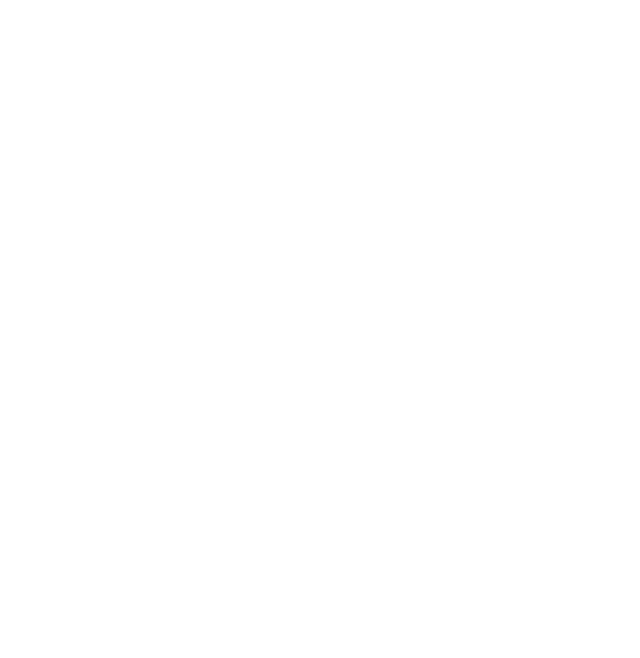
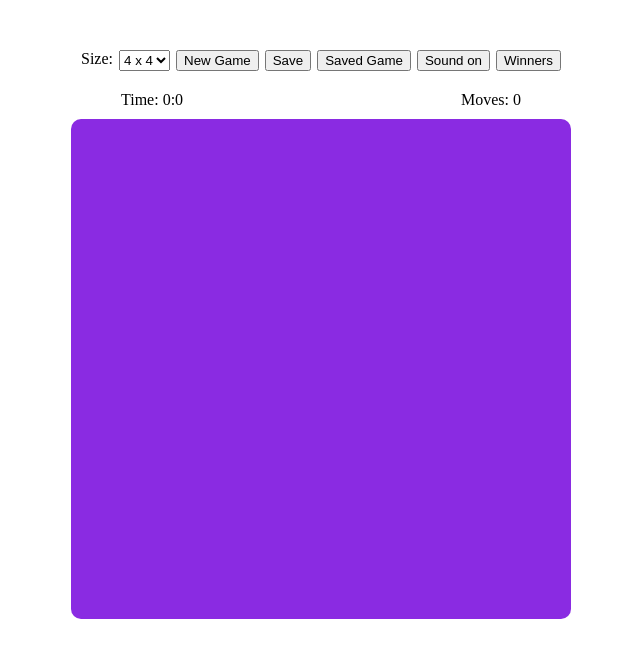
Before and after one commit to dinara-n/gem-puzzle, a website built with webpack: page gem-puzzle/src/index.html in a window 1280 px wide. Shown: the whole page, without its empty margins (319-959 px from the left). Built offline with nearby package versions, Linux system fonts and the light colour scheme.

Commit message:
feat: add layout and some logic

```diff
--- a/gem-puzzle/src/index.html
+++ b/gem-puzzle/src/index.html
@@ -4,9 +4,38 @@
   <meta charset="UTF-8">
   <meta http-equiv="X-UA-Compatible" content="IE=edge">
   <meta name="viewport" content="width=device-width, initial-scale=1.0">
+  <link rel="icon" href="./favicon.ico">
+  <!-- <link rel="icon" href="./img/favicon-32x32.svg" type="image/svg+xml">
+  <link rel="apple-touch-icon" href="./img/apple-icon-180x180.png"> -->
   <link rel="stylesheet" href="style.css">
-  <script defer src="index.js"></script>
+  <script src="main.js"></script>
   <title>Gem Puzzle Game</title>
 </head>
-<body></body>
+<body>
+  <!-- <main class="main-container">
+    <section class="game-controls">
+      <label class="game-controls__size-label" for="board-size">Size:</label>
+      <select class="game-controls__size" name="board-size" id="board-size">
+        <option value="3">3 x 3</option>
+        <option value="4">4 x 4</option>
+        <option value="5">5 x 5</option>
+        <option value="6">6 x 6</option>
+        <option value="7">7 x 7</option>
+        <option value="8">8 x 8</option>
+      </select>
+      <button class="game-controls__btn game-controls__btn--new" type="button">New Game</button>
+      <button class="game-controls__btn game-controls__btn--save" type="button">Save</button>
+      <button class="game-controls__btn game-controls__btn--last" type="button">Saved Game</button>
+      <button class="game-controls__btn game-controls__btn--sound" type="button">Sound on</button>
+      <button class="game-controls__btn game-controls__btn--winners" type="button">Winners</button>
+    </section class="game-controls">
+    <section class="game-info">
+      <p class="game-info__time">Time: <span class="game-info__timer"></span>0:0</p>
+      <p class="game-info__moves">Moves: <span class="game-info__moves-number">0</span></p>
+    </section>
+    <section class="gameboard-wrapper">
+      <canvas class="gameboard"></canvas>
+    </section>
+  </main> -->
+</body>
 </html>
--- a/gem-puzzle/src/index.js
+++ /dev/null
@@ -1 +0,0 @@
-import './style.css';
--- /dev/null
+++ b/gem-puzzle/src/main.js
@@ -0,0 +1,165 @@
+/* eslint-disable no-unused-vars */
+/* eslint-disable max-len */
+import './style.css';
+
+document.addEventListener('DOMContentLoaded', () => {
+  function addHtmlElement(tag, text = '', container = document.body, cssClass = '') {
+    const element = document.createElement(tag);
+    element.textContent = text;
+    element.classList.add(cssClass);
+    container.append(element);
+    return element;
+  }
+
+  const mainContainer = addHtmlElement('main', null, document.body, 'main-container');
+  const gameControls = addHtmlElement('section', null, mainContainer, 'game-controls');
+  const sizeLabel = addHtmlElement('label', 'Size:', gameControls, 'game-controls__size-label');
+  sizeLabel.htmlFor = 'board-size';
+  const sizeSelect = addHtmlElement('select', null, gameControls, 'game-controls__size');
+  sizeSelect.name = 'board-size';
+  for (let size = 3; size <= 8; size += 1) {
+    const sizeSelectOption = addHtmlElement('option', `${size} x ${size}`, sizeSelect, 'game-controls__size-select');
+    sizeSelectOption.value = size;
+  }
+  sizeSelect.value = 4;
+  const btnNew = addHtmlElement('button', 'New Game', gameControls, 'game-controls__btn');
+  btnNew.classList.add('game-controls__btn--new');
+  const btnSave = addHtmlElement('button', 'Save', gameControls, 'game-controls__btn');
+  btnNew.classList.add('game-controls__btn--save');
+  const btnSaved = addHtmlElement('button', 'Saved Game', gameControls, 'game-controls__btn');
+  btnNew.classList.add('game-controls__btn--saved');
+  const btnSound = addHtmlElement('button', 'Sound on', gameControls, 'game-controls__btn');
+  btnNew.classList.add('game-controls__btn--sound');
+  const btnWinners = addHtmlElement('button', 'Winners', gameControls, 'game-controls__btn');
+  btnNew.classList.add('game-controls__btn--winners');
+  const gameInfo = addHtmlElement('section', null, mainContainer, 'game-info');
+  const gameTime = addHtmlElement('p', 'Time: ', gameInfo, 'game-info__time');
+  const gameTimer = addHtmlElement('span', '0:0', gameTime, 'game-info__timer');
+  const gameMoves = addHtmlElement('p', 'Moves: ', gameInfo, 'game-info__moves');
+  const gameMovesNumber = addHtmlElement('span', '0', gameMoves, 'game-info__moves-number');
+  const gameBoardWrapper = addHtmlElement('section', null, mainContainer, 'gameboard-wrapper');
+  const gameBoard = addHtmlElement('canvas', null, gameBoardWrapper, 'gameboard');
+  // console.log(parseInt(window.getComputedStyle(gameBoard).getPropertyValue('width'), 10));
+
+  class Board {
+    constructor(rowLength, gap) {
+      this.rowLength = rowLength;
+      this.boardLength = this.rowLength ** 2;
+      this.boardSize = Board.getBoardSize();
+      this.gapSize = gap;
+      this.tileSize = this.getTileSize();
+      this.aimArray = [];
+      for (let i = 0; i < this.boardLength; i += 1) {
+        if (i !== this.boardLength - 1) {
+          this.aimArray.push(i + 1);
+        } else {
+          this.aimArray.push(0);
+        }
+      }
+      do {
+        this.array = Board.getShuffledArray(this.aimArray);
+      } while (!Board.isSolvable(this.array));
+      this.tilesCoords = this.getTilesCoords();
+    }
+
+    static getShuffledArray(arr) {
+      const newArr = Array.from(arr);
+      for (let i = newArr.length - 1; i > 0; i -= 1) {
+        const j = Math.floor(Math.random() * (i + 1));
+        [newArr[i], newArr[j]] = [newArr[j], newArr[i]];
+      }
+      return newArr;
+    }
+
+    static isSolvable(arr) {
+      const arrRowLength = Math.sqrt(arr.length);
+      let sum = 0;
+      for (let i = 0; i < arr.length - 1; i += 1) {
+        for (let j = i + 1; j < arr.length; j += 1) {
+          if (arr[i] !== 0 && arr[j] !== 0 && arr[i] > arr[j]) {
+            sum += 1;
+          }
+        }
+      }
+      if (arrRowLength % 2) {
+        // console.log(sum);
+        return sum % 2 === 0;
+      }
+      sum += Math.trunc(arr.indexOf(0) / arrRowLength);
+      // console.log(sum);
+      return sum % 2 !== 0;
+    }
+
+    static getBoardSize() {
+      return parseInt(window.getComputedStyle(gameBoard).getPropertyValue('width'), 10);
+    }
+
+    getTileSize() {
+      return Math.floor((this.boardSize - this.gapSize * (this.rowLength + 1)) / this.rowLength);
+    }
+
+    getTilesCoords() {
+      const arr = [];
+      this.array.forEach((elem, i) => {
+        const columnNumber = i % this.rowLength;
+        const xStart = this.gapSize + columnNumber * (this.tileSize + this.gapSize);
+        const xEnd = xStart + this.tileSize;
+        const rowNumber = Math.trunc(i / this.rowLength);
+        const yStart = this.gapSize + rowNumber * (this.tileSize + this.gapSize);
+        const yEnd = yStart + this.tileSize;
+        arr.push({
+          xStart, xEnd, yStart, yEnd,
+        });
+      });
+      return arr;
+    }
+
+    swapTiles(target) {
+      // const tiles = [this.array[target - 1], this.array[target + 1], this.array[target - this.rowLength], this.array[target + this.rowLength]];
+      // console.log(tiles);
+      // tiles.forEach((elem) => {
+      //   console.log(target, elem);
+      //   if (elem !== undefined && elem === 0) {
+      //     console.log(this.array);
+      //     [target, elem] = [elem, target];
+      //   }
+      // });
+      const indexes = [target - 1, target + 1, target - this.rowLength, target + this.rowLength];
+      if (this.array[target] === undefined) return;
+      indexes.forEach((elem) => {
+        // console.log(target, elem);
+        if (this.array[elem] !== undefined && this.array[elem] === 0) {
+          // console.log(this.array);
+          [this.array[target], this.array[elem]] = [this.array[elem], this.array[target]];
+        }
+      });
+    }
+  }
+
+  let board = new Board(+sizeSelect.value, 10);
+  console.log(board);
+  // console.log(board.array.indexOf(0));
+  // console.log(board.array[board.array.indexOf(0) - 1]);
+  // board.swapTiles(board.array.indexOf(0) - 1);
+  // console.log(board);
+
+  sizeSelect.addEventListener('change', () => {
+    board = new Board(+sizeSelect.value, 10);
+    console.log(board);
+  });
+
+  // const rowLength = 4;
+  // const boardLength = rowLength ** 2;
+
+  // function printA(a) {
+  //   for (let i = 0; i < boardLength; i += rowLength) {
+  //     console.log(a[i + 0], a[i + 1], a[i + 2], a[i + 3]);
+  //   }
+  // }
+
+  // printA(finArray);
+  // console.log(isSolvable(finArray));
+  // shuffleArray(finArray);
+  // printA(finArray);
+  // console.log(isSolvable(finArray));
+});
--- a/gem-puzzle/src/style.css
+++ b/gem-puzzle/src/style.css
@@ -0,0 +1,46 @@
+body, h1, h2, h3, p, ul, ol, li {
+  margin: 0;
+  padding: 0;
+}
+
+.main-container {
+  display: flex;
+  flex-direction: column;
+  align-items: center;
+}
+
+.game-controls {
+  padding: 50px 0 20px;
+  width: 480px;
+  display: flex;
+  justify-content: space-between;
+}
+
+.game-controls__btn {
+  /* background-color: red; */
+}
+
+.game-controls__btn--new {
+  /* border-color: blue; */
+}
+
+.game-info {
+  padding: 0 0 10px;
+  width: 400px;
+  display: flex;
+  justify-content: space-between;
+}
+
+.gameboard-wrapper {
+  width: 500px;
+  height: 500px;
+  max-width: 90%;
+  max-height: 90%;
+  background-color: blueviolet;
+  border-radius: 10px;
+}
+
+.gameboard {
+  width: 100%;
+  height: 100%;
+}
--- a/gem-puzzle/webpack.config.js
+++ b/gem-puzzle/webpack.config.js
@@ -4,19 +4,16 @@ const path = require('path');
 const HtmlWebpackPlugin = require('html-webpack-plugin');
 const MiniCssExtractPlugin = require('mini-css-extract-plugin');
 
-const isProduction = process.env.NODE_ENV == 'production';
+const isProduction = process.env.NODE_ENV === 'production';
 
-
-const stylesHandler = MiniCssExtractPlugin.loader;
-
-
+// const stylesHandler = MiniCssExtractPlugin.loader;
 
 const config = {
-    entry: './src/index.js',
+  entry: './src/main.js',
   output: {
     filename: '[name].js',
     path: path.resolve(__dirname, 'dist'),
-        assetModuleFilename: 'assets/[hash][ext]',
+    // assetModuleFilename: 'assets/[hash][ext]',
   },
   devServer: {
     open: true,
@@ -25,6 +22,7 @@ const config = {
   plugins: [
     new HtmlWebpackPlugin({
       template: './src/index.html',
+      inject: false,
     }),
 
     new MiniCssExtractPlugin({
@@ -38,11 +36,11 @@ const config = {
     rules: [
       {
         test: /\.css$/i,
-                use: [MiniCssExtractPlugin.loader,'css-loader'],
+        use: [MiniCssExtractPlugin.loader, 'css-loader'],
       },
       {
-                test: /\.(eot|svg|ttf|woff|woff2|png|jpg|gif)$/i,
-                type: 'asset',
+        test: /\.(eot|svg|ttf|woff|woff2|png|jpg|gif|mp3|wav)$/i,
+        type: 'asset/resource',
       },
 
       // Add your rules for custom modules here
@@ -54,8 +52,6 @@ const config = {
 module.exports = () => {
   if (isProduction) {
     config.mode = 'production';
-
-
   } else {
     config.mode = 'development';
   }
```
Also changed, not shown: gem-puzzle/package.json (+5 -83 lines), gem-puzzle/.eslintrc.js (added), gem-puzzle/src/favicon.ico (added), 1 other file. Lines whose indentation alone changed are shown as unchanged.
